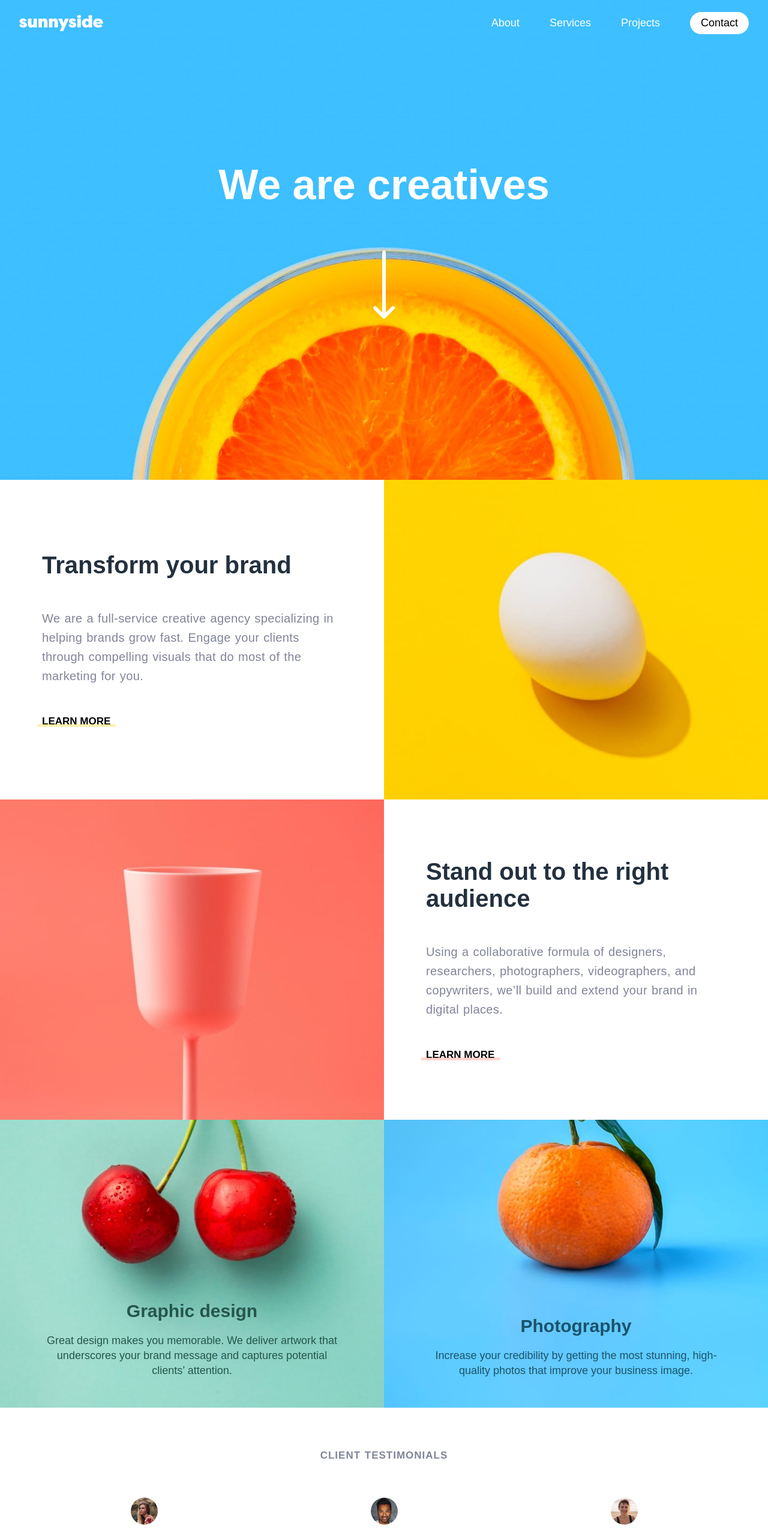
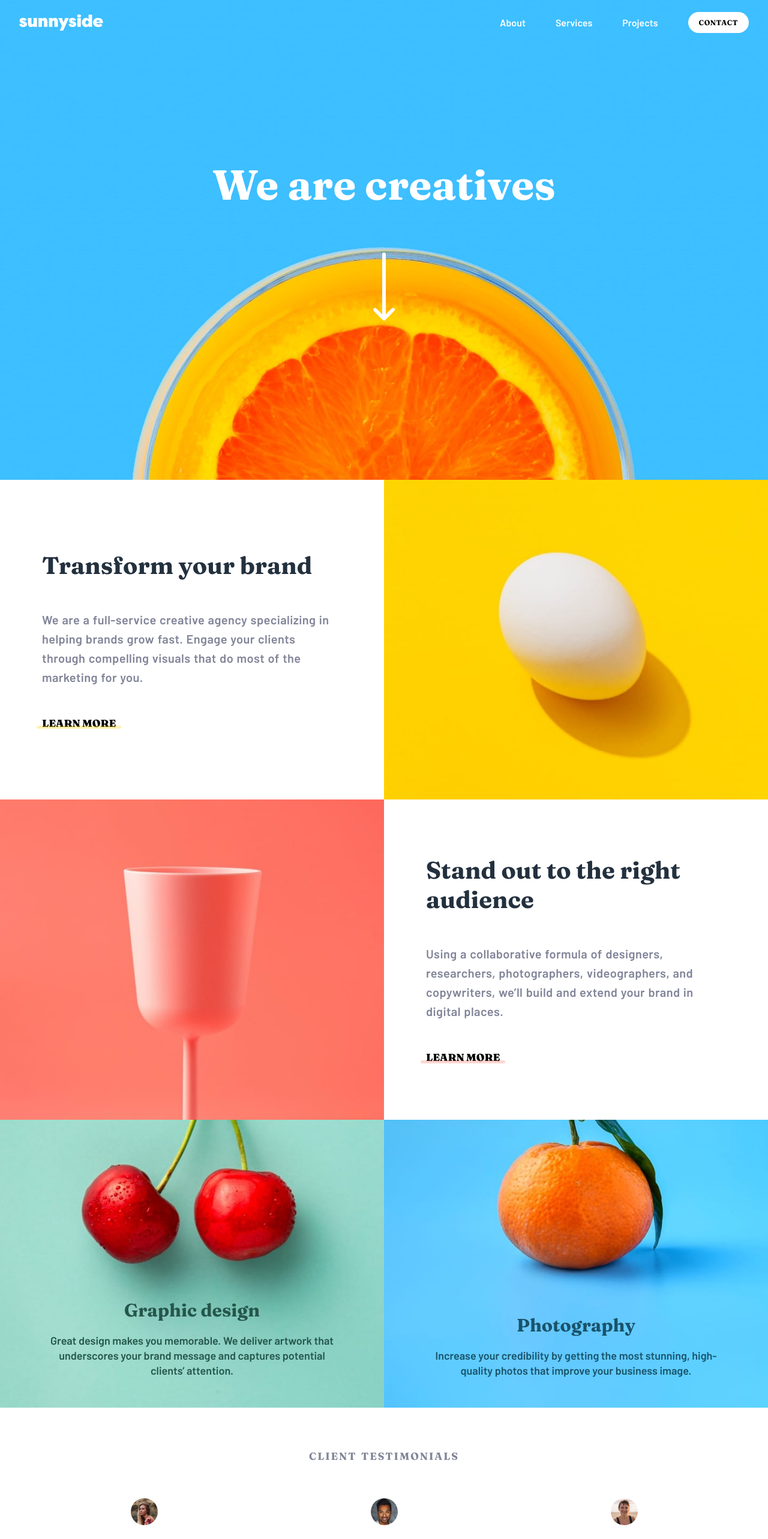
Before and after one commit to amirhossein-peyvand/sunnyside-agency-landing-page, a React (Vite) app: page / in a window 1280 px wide. Shown: the top 2566 px of the page at 60% size. Built offline with nearby package versions, Linux system fonts and the light colour scheme.

Commit message:
Updating the font family of different components

```diff
--- a/src/index.css
+++ b/src/index.css
@@ -1,14 +1,10 @@
 @import url("https://fonts.googleapis.com/css2?family=Barlow:wght@600&display=swap");
 @import url("https://fonts.googleapis.com/css2?family=Fraunces:opsz,wght@9..144,700;9..144,900&display=swap");
-
-/* font-family: 'Barlow', sans-serif; */
-/* font-family: 'Fraunces', serif; */
 
 * {
   box-sizing: border-box;
   margin: 0;
   padding: 0;
-  font-family: sans-serif;
 }
 
 html {
@@ -34,3 +30,8 @@ a {
 #root {
   width: 100%;
 }
+
+button {
+  /* font-family: "Barlow", sans-serif; */
+  /* font-family: "Fraunces", serif; */
+}
--- a/src/sass/DesktopNav.scss
+++ b/src/sass/DesktopNav.scss
@@ -19,10 +19,11 @@
     cursor: pointer;
     display: flex;
     list-style: none;
-    font-size: 1.8rem;
+    font-size: 1.6rem;
 
     li {
       transition: all 0.3s;
+      font-family: "Barlow", sans-serif;
     }
 
     li:not(.btnContainer):hover {
@@ -35,8 +36,11 @@
         border-radius: 25px;
         border: none;
         cursor: pointer;
-        font-size: 1.8rem;
-        padding: 0.8rem 1.8rem;
+        font-size: 1.2rem;
+        font-family: "Fraunces", serif;
+        letter-spacing: 0.5px;
+        text-transform: uppercase;
+        padding: 1rem 1.8rem;
         transition: all 0.3s;
       }
 
--- a/src/sass/Features.scss
+++ b/src/sass/Features.scss
@@ -54,6 +54,7 @@
     h3 {
       color: $very-dark-desaturated-blue;
       font-size: 2rem;
+      font-family: "Fraunces", serif;
     }
 
     p {
@@ -63,6 +64,7 @@
       letter-spacing: 0.4px;
       word-spacing: 1px;
       max-width: 65rem;
+      font-family: "Barlow", sans-serif;
     }
 
     button {
@@ -73,6 +75,7 @@
       font-size: 1.1rem;
       font-weight: 900;
       text-transform: uppercase;
+      font-family: "Fraunces", serif;
     }
 
     .yellowBgBtn::after {
@@ -167,6 +170,19 @@
       p {
         font-size: 1.4rem;
         line-height: 1.4;
+      }
+    }
+  }
+
+  .photography,
+  .graphicDesign {
+    section {
+      h5 {
+        font-family: "Fraunces", serif;
+      }
+
+      p {
+        font-family: "Barlow", sans-serif;
       }
     }
   }
--- a/src/sass/Footer.scss
+++ b/src/sass/Footer.scss
@@ -16,9 +16,10 @@
     text-align: center;
 
     h3 {
-      font-weight: 900;
       font-size: 2rem;
       color: $dark-desaturated-cyan;
+      font-family: sans-serif;
+      font-weight: 900;
       opacity: 0.8;
     }
 
@@ -26,12 +27,13 @@
       display: flex;
       align-items: center;
       column-gap: 4rem;
+      font-family: "Barlow", sans-serif;
 
       li {
         transition: all 0.2s;
         a {
           color: $dark-desaturated-cyan;
-          opacity: 0.8;
+          opacity: 0.7;
         }
       }
 
--- a/src/sass/Header.scss
+++ b/src/sass/Header.scss
@@ -26,7 +26,8 @@
 
     .title {
       color: $white;
-      font-size: 4rem;
+      font-size: 3rem;
+      font-family: "Fraunces", serif;
     }
   }
 }
--- a/src/sass/MobileMenu.scss
+++ b/src/sass/MobileMenu.scss
@@ -1,42 +1,5 @@
 @import "colors.scss";
 
-// .mobileMenu {
-//   clip-path: polygon(25% 29%, 71% 29%, 75% 25%, 75% 75%, 25% 75%);
-//   background-color: $white;
-//   display: flex;
-//   position: absolute;
-//   flex-direction: column;
-//   width: 100%;
-//   align-items: center;
-//   text-align: center;
-//   z-index: 999;
-//   padding: 15rem 0;
-//   row-gap: 2rem;
-
-//   ul {
-//     display: flex;
-//     flex-direction: column;
-//     row-gap: 2rem;
-//     cursor: pointer;
-//     color: $dark-grayish-blue;
-
-//     li {
-//       font-size: 1.2rem;
-//     }
-//   }
-
-//   button {
-//     cursor: pointer;
-//     border: none;
-//     background-color: $yellow;
-//     color: $very-dark-desaturated-blue;
-//     font-weight: 800;
-//     border-radius: 20px;
-//     padding: 1rem 1.5rem;
-//   }
-// }
-
-// MobileMenu.scss
 .mobile-menu-container {
   width: 95%;
   margin: 4rem auto;
@@ -48,26 +11,15 @@
   z-index: 999;
   padding: 2rem;
 
-  // .right-angled-triangle {
-  //   position: absolute;
-  //   top: 0;
-  //   right: 0;
-  //   width: 0;
-  //   height: 0;
-  //   border-style: solid;
-  //   border-width: 0 0 100px 100px; /* Adjust the size of the triangle */
-  //   // border-color: transparent transparent red transparent; /* Set the triangle color */
-  //   clip-path: polygon(43.75% 56.25%, 75% 25%, 75% 75%, 25% 75%);
-  // }
-
   .menu-item {
     display: inline-block;
     padding: 10px;
     margin: 5px;
     text-align: center;
     cursor: pointer;
-    font-size: 1.4rem;
+    font-size: 1.5rem;
     color: $dark-grayish-blue;
+    font-family: "Barlow", sans-serif;
   }
 
   .menu-item:hover {
@@ -75,9 +27,12 @@
   }
 
   .contact-button {
-    padding: 10px;
+    font-family: "Fraunces", serif;
+    padding: 1.2rem 2.2rem;
     margin: 5px;
     border: none;
+    font-size: 1.2rem;
+    text-transform: uppercase;
     background-color: $yellow;
     color: $very-dark-desaturated-blue;
     font-weight: 700;
@@ -92,7 +47,6 @@
     opacity: 0.8;
   }
 }
-// clip-path: polygon(43.75% 56.25%, 75% 25%, 75% 75%, 25% 75%);
 
 .mobile-menu-container::before {
   content: "";
--- a/src/sass/Testimonials.scss
+++ b/src/sass/Testimonials.scss
@@ -13,8 +13,9 @@
     text-transform: uppercase;
     color: $dark-grayish-blue;
     font-size: 1.3rem;
-    letter-spacing: 1px;
-    word-spacing: 1px;
+    letter-spacing: 2px;
+    word-spacing: 2px;
+    font-family: "Fraunces", serif;
   }
 
   .profiles {
@@ -32,7 +33,7 @@
       align-items: center;
       justify-content: center;
       text-align: center;
-      row-gap: 3rem;
+      row-gap: 4rem;
 
       img {
         width: 4.5rem;
@@ -45,6 +46,7 @@
         word-spacing: 0.5px;
         line-height: 1.5;
         font-size: 1.3rem;
+        font-family: "Barlow", sans-serif;
       }
 
       .info {
@@ -56,11 +58,14 @@
           font-size: 1.4rem;
           font-weight: 800;
           color: $very-dark-desaturated-blue;
+
+          font-family: "Fraunces", serif;
         }
 
         span:last-child {
           color: $dark-grayish-blue;
           font-size: 1.1rem;
+          font-family: "Barlow", sans-serif;
           letter-spacing: 0.5px;
         }
       }
```
